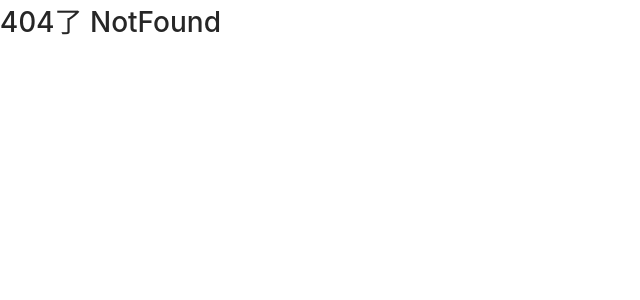
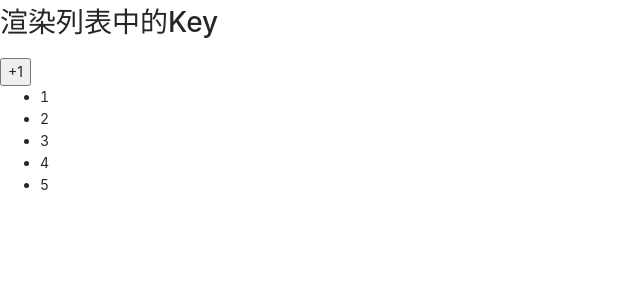
Before and after one commit to awefeng/fe-demo, a React app: page /key-test in a window 1280 px wide. Shown: the top 300 px of the page, without its empty margins (0-640 px from the left). Built offline with nearby package versions, Linux system fonts and the light colour scheme.

Commit message:
feat: react升级到v18 (#2)

```diff
--- a/src/app.tsx
+++ b/src/app.tsx
@@ -1,4 +1,4 @@
-import ReactDOM from 'react-dom'
+import { createRoot } from 'react-dom/client'
 import store from '@/store'
 import '@/global.less'
 import 'antd/dist/antd.less'
@@ -20,13 +20,15 @@ const App: FC = () => {
   return <RouterAuth>{Element}</RouterAuth>
 }
 
-ReactDOM.render(
+export const root = document.getElementById('app')
+
+root &&
+  createRoot(root).render(
     <React.StrictMode>
       <Provider store={store}>
         <BrowserRouter>
           <App />
         </BrowserRouter>
       </Provider>
-  </React.StrictMode>,
-  document.getElementById('app')
+    </React.StrictMode>
   )
--- a/src/routes/config.tsx
+++ b/src/routes/config.tsx
@@ -7,12 +7,7 @@ import { lazyLoad } from './index'
 const routes: RouteProps[] = [
   {
     path: '/',
-    element: (
-      <div>
-        主页
-        <Outlet />
-      </div>
-    ),
+    element: <Outlet />,
     children: [
       { index: true, element: <Navigate replace to='/welcome' /> },
       {
@@ -22,6 +17,10 @@ const routes: RouteProps[] = [
       {
         path: 'login',
         element: lazyLoad(lazy(() => import('@/views/login')))
+      },
+      {
+        path: 'key-test',
+        element: lazyLoad(lazy(() => import('@/views/keyTest')))
       },
       {
         path: 'settings',
--- /dev/null
+++ b/src/views/keyTest/index.tsx
@@ -0,0 +1,13 @@
+import { FC, Fragment } from 'react'
+import ShowKey from './showKey'
+
+const KeyTest: FC = () => {
+  return (
+    <Fragment>
+      <h1>渲染列表中的Key</h1>
+      <ShowKey />
+    </Fragment>
+  )
+}
+
+export default KeyTest
--- /dev/null
+++ b/src/views/keyTest/showKey.tsx
@@ -0,0 +1,24 @@
+import { FC, Fragment, useState } from 'react'
+
+const ShowKey: FC = () => {
+  const [list, setList] = useState([1, 2, 3, 4, 5])
+
+  return (
+    <Fragment>
+      <button
+        onClick={() => {
+          setList(list.map((item) => item + 1))
+        }}
+      >
+        +1
+      </button>
+      <ul>
+        {list.map((item, index) => {
+          return <li key={index}>{item}</li>
+        })}
+      </ul>
+    </Fragment>
+  )
+}
+
+export default ShowKey
--- a/src/views/welcome/index.tsx
+++ b/src/views/welcome/index.tsx
@@ -23,7 +23,8 @@ const Welcome: FC = () => {
           测试router
         </Button>
         <Link to='/settings'>设置</Link> |{' '}
-        <Link to='/user-center'>用户中心</Link>
+        <Link to='/user-center'>用户中心</Link> |
+        <Link to='/key-test'>测试页</Link>
       </nav>
       <Outlet />
     </Fragment>
```
Also changed, not shown: package.json (+4 -4 lines), 1 other file (tests, documents, lock files or other folders). Lines whose indentation alone changed are shown as unchanged.
